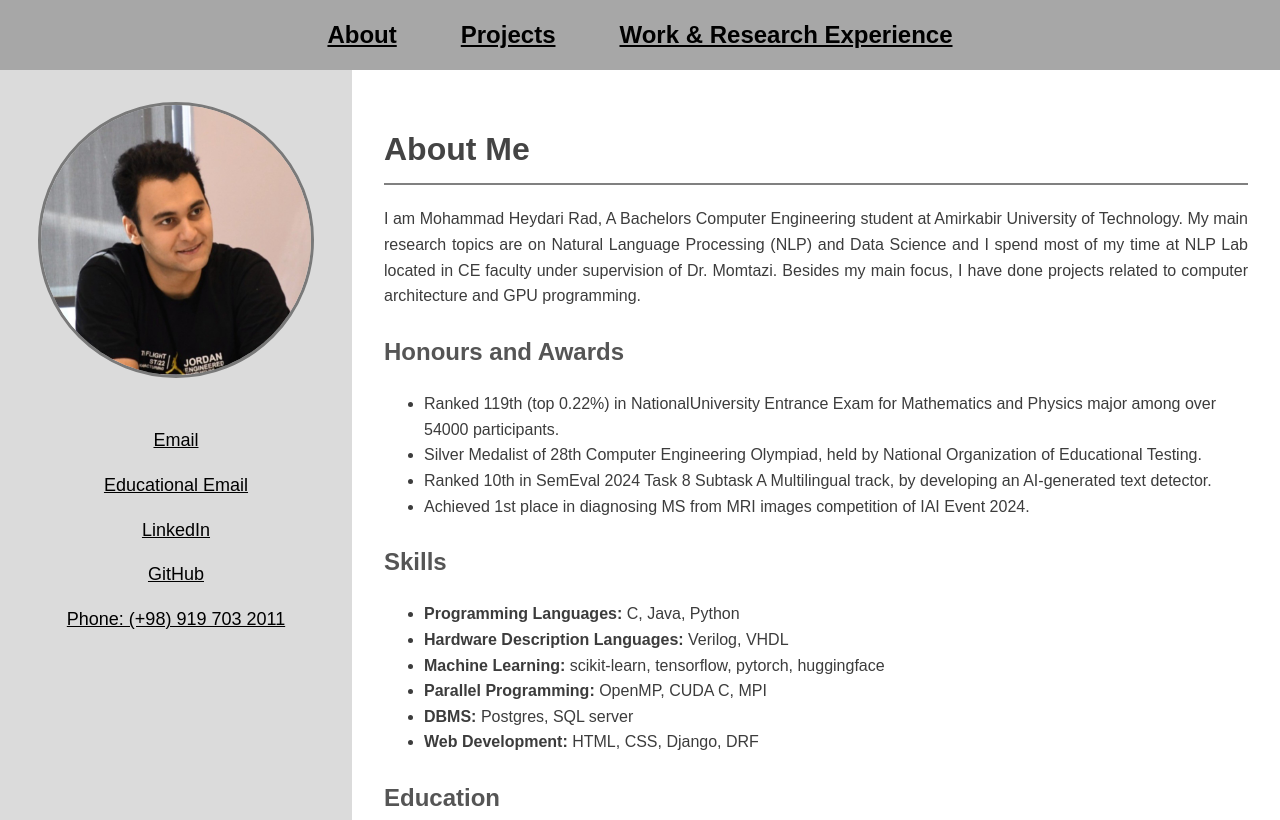
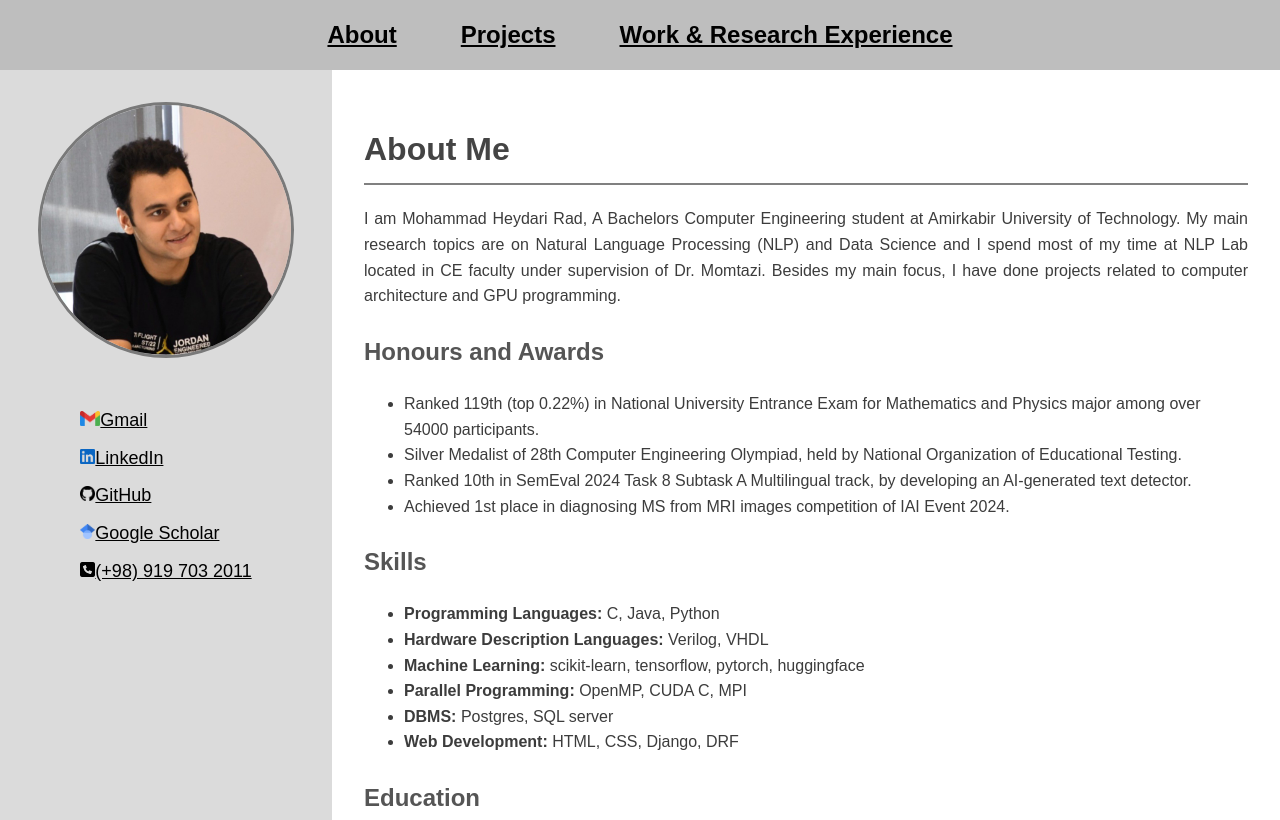
Before and after one commit to mohammadrad81/mohammadrad81.github.io, a plain HTML site: page index.html in a window 1280 px wide. Shown: the top 820 px of the page. Drawn offline with Linux system fonts and the light colour scheme.

Commit message:
images in a directory, contact links left aligned

```diff
--- a/index.html
+++ b/index.html
@@ -2,7 +2,7 @@
 <html lang="en">
 <head>
     <meta charset="UTF-8">
-    <title>Mohammad Heydari Rad</title>
+    <title>About Me - Mohammad Heydari Rad</title>
     <link rel="stylesheet" href="styles.css">
     <style>
         body {
@@ -27,15 +27,15 @@
     <div class="container">
         <aside class="sidebar">
             <div class="profile-pic-container">
-                <img src="profile.jpg" alt="Profile Picture" class="profile-pic">
+                <img src="images/profile.jpg" alt="Profile Picture" class="profile-pic">
             </div>
             <div class="contact-info">
                 <ul>
-                    <li><a href="mailto:mohammad.rad81@gmail.com">Email</a></li>
-		            <li><a href="mailto:mhrad81@aut.ac.ir">Educational Email</a></li>
-                    <li><a href="https://www.linkedin.com/in/mohammad-heydari-rad/" target="_blank">LinkedIn</a></li>
-                    <li><a href="https://github.com/mohammadrad81/" target="_blank">GitHub</a></li>
-                    <li><a href="tel:+989197032011">Phone: (+98) 919 703 2011</a></li>
+                    <li><a href="mailto:mohammad.rad81@gmail.com"><img alt="Gmail logo" src="images/gmail.png" class="contact-pic-horizontal-rectangle">Gmail</a></li>
+                    <li><a href="https://www.linkedin.com/in/mohammad-heydari-rad/" target="_blank"><img alt="LinkedIn logo" src="images/linkedin.png" class="contact-pic-square">LinkedIn</a></li>
+                    <li><a href="https://github.com/mohammadrad81/" target="_blank"><img alt="GitHub logo" src="images/github.png" class="contact-pic-square">GitHub</a></li>
+                    <li><a href="https://scholar.google.com/citations?user=g2AnoyQAAAAJ&hl=en"><img alt="Phone Logo" src="images/google-scholar.png" class="contact-pic-square">Google Scholar</a></li>
+                    <li><a href="tel:+989197032011"><img alt="Phone Logo" src="images/phone.png" class="contact-pic-square">(+98) 919 703 2011</a></li>
                 </ul>
             </div>
         </aside>
@@ -53,7 +53,7 @@
 
             <h2>Honours and Awards</h2>
             <ul>
-                <li> Ranked 119th (top 0.22%) in NationalUniversity Entrance Exam
+                <li> Ranked 119th (top 0.22%) in National University Entrance Exam
                     for Mathematics and Physics major among over 54000 participants.</li>
                 <li>Silver Medalist of 28th Computer Engineering Olympiad, held by National Organization of
                     Educational Testing.</li>
--- a/styles.css
+++ b/styles.css
@@ -5,7 +5,7 @@ body {
     line-height: 1.6;
     color: #3c3c3c;
     --parts-color: #dbdbdb;
-    --navbar-color: #a7a7a7;
+    --navbar-color: #bebebe;
     --side-bar-color: #dbdbdb;
     --pic-border-color: #797979;
     --contact-link-color: black;
@@ -42,7 +42,7 @@ a:hover{
     font-weight: bold;
     padding: 0.5rem 1rem;
     border-radius: 4px;
-    transition: background-color 0.2s;
+    transition: background-color 0.15s;
 }
 
 .navbar a:hover {
@@ -55,7 +55,7 @@ a:hover{
 }
 
 .sidebar {
-    width: 320px;
+    width: 300px;
     background-color: var(--side-bar-color);
     padding: 2rem 1rem;
     color: var(--black);
@@ -69,8 +69,8 @@ a:hover{
 }
 
 .profile-pic {
-    width: 270px;
-    height: 270px;
+    width: 250px;
+    height: 250px;
     border-radius: 50%;
     object-fit: cover;
     border: 3px solid var(--pic-border-color);
@@ -79,16 +79,16 @@ a:hover{
 .contact-info ul {
     list-style-type: none;
     padding: 0;
-    text-align: center;
+    text-align: left;
 }
 
 .contact-info li {
-    margin-bottom: 1rem;
+    margin-bottom: 1ch;
 }
 
 .contact-info a {
     color: var(--contact-link-color);
-    text-decoration: underline;
+    /* text-decoration: underline; */
     transition: color 0.1s;
     font-size: large;
 }
@@ -140,14 +140,12 @@ a:hover{
     text-decoration: underline;
 }
 
-iframe {
-    border: none;
+.contact-pic-horizontal-rectangle {
+    width: 2ch;
+    height: 1.5ch;
 }
-.navbar-iframe {
-    width: 100%;
-    height: 60px;
+
+.contact-pic-square{
+    width: 1.5ch;
+    height: 1.5ch;
 }
-.sidebar-iframe {
-  width: 250px;
-  height: 100vh;
-}
```
Also changed, not shown: experience.html (+7 -7 lines), projects.html (+7 -7 lines), images/github-logo.png (added), images/github.png (added), images/gmail-logo.webp (added), images/gmail.png (added), images/google-scholar.png (added), images/linkedin-logo.webp (added), images/linkedin-square.png (added), images/linkedin.png (added), images/phone-logo.png (added), images/phone.png (added), images/profile.jpg (renamed from profile.jpg).
